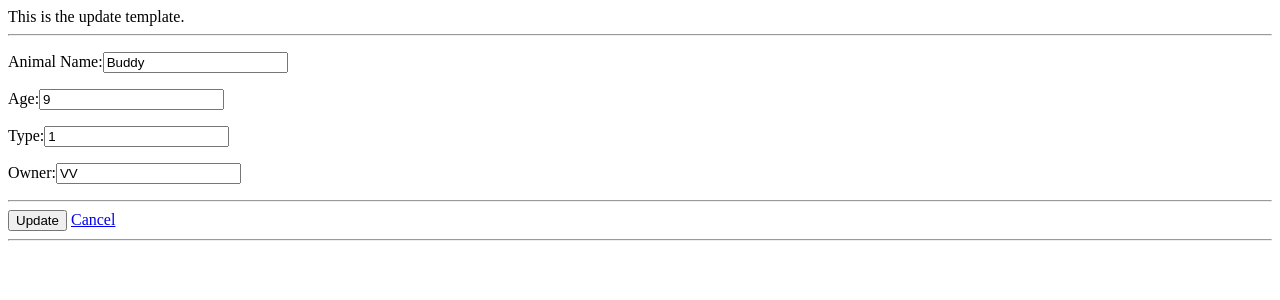
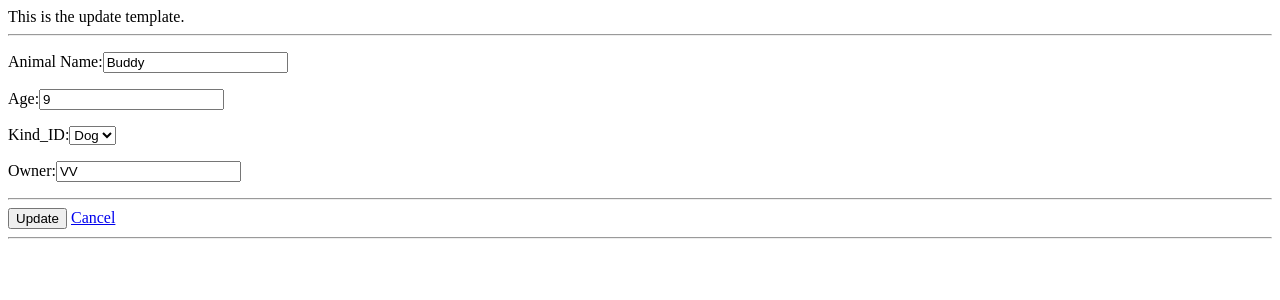
Before and after one commit to varunvedula/peewee-example, a Flask app: page /update/1 in a window 1280 px wide. Shown: the top 300 px of the page. Run offline with Flask 3, Linux system fonts and the light colour scheme; data comes from the database, SQL or seed files in the repository; both versions use the stored data as it was after the commit.

Commit message:
fixed issue in pet update page.

```diff
--- a/app.py
+++ b/app.py
@@ -43,7 +43,8 @@ def get_delete(id):
 @app.route("/update/<id>", methods=["GET"])
 def get_update(id):
     data = database.get_pet(id)
-    return render_template("update.html",data=data)
+    kinds = database.get_kinds()
+    return render_template("update.html",data=data, kinds=kinds)
 
 @app.route("/update/<id>", methods=["POST"])
 def post_update(id):
--- a/templates/update.html
+++ b/templates/update.html
@@ -6,7 +6,13 @@
             <hr/>
             <p>Animal Name:<input name="name" value="{{data['name']}}"/></p>
             <p>Age:<input name="age" value="{{data['age']}}"/></p>
-            <p>Type:<input name="kind_id" value="{{data['kind_id']}}"/></p>
+
+            <p>Kind_ID:<select name="kind_id">
+                {% for kind in kinds %}
+                <option value="{{kind['id']}}">{{kind['kind_name']}}</option>
+                {% endfor %}
+            </select></p>
+
             <p>Owner:<input name="owner" value="{{data['owner']}}"/></p>
             <hr/>
             <button type="submit">Update</button>
```
Also changed, not shown: pets.db.
